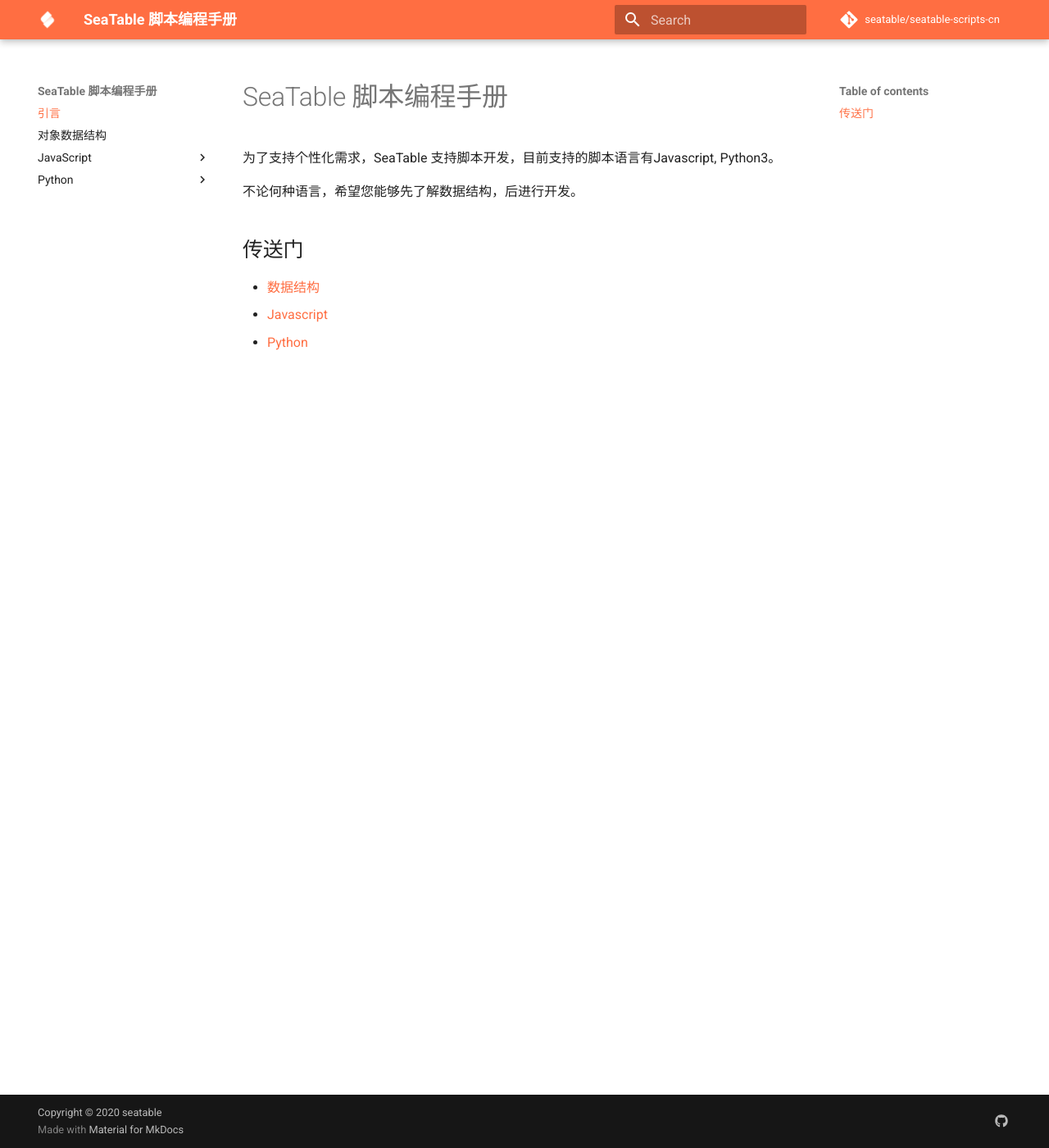
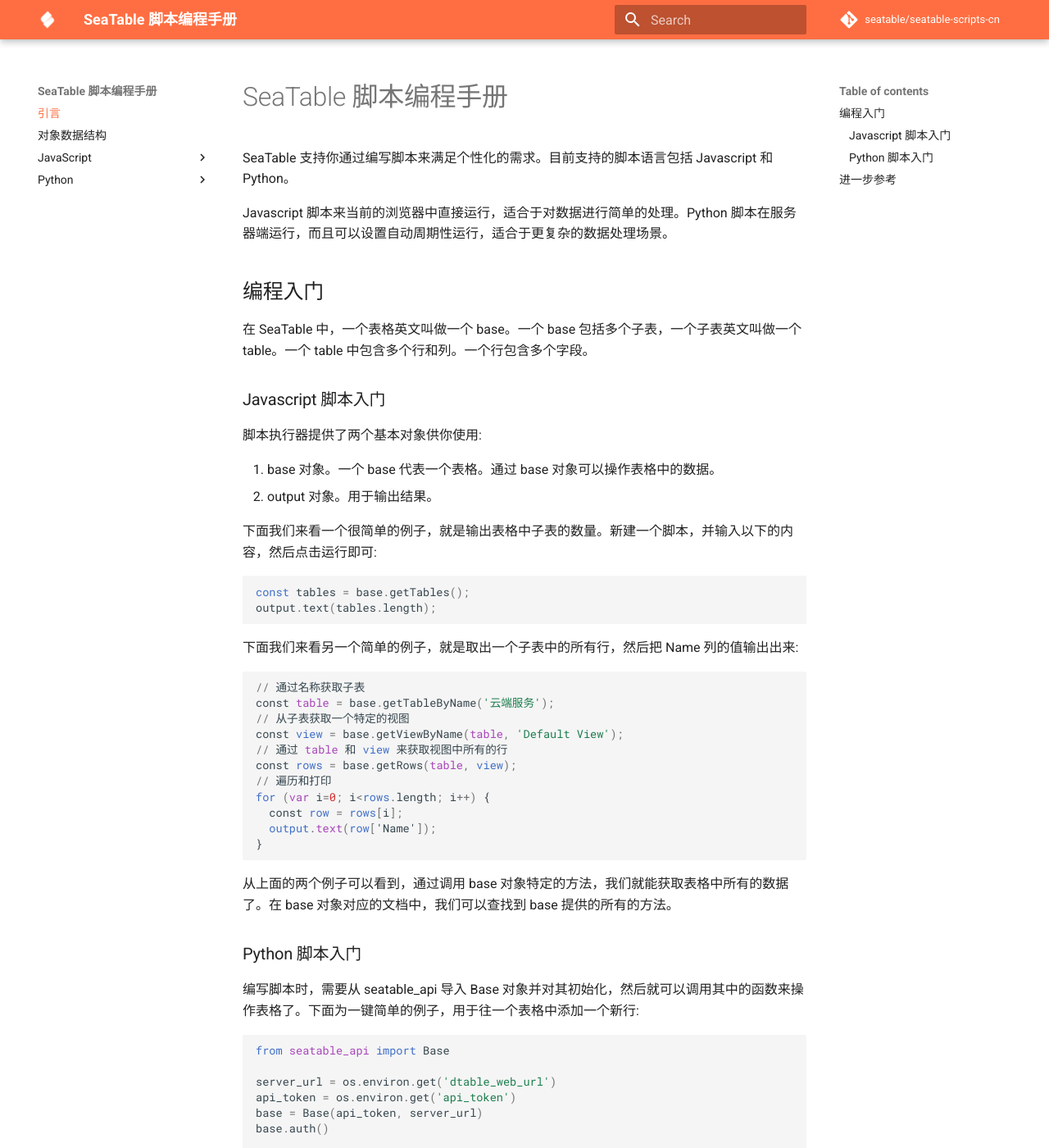
Before and after one commit to seatable/seatable-scripts-cn, an MkDocs documentation site: the page built from manual/README.md, in a window 1280 px wide and 1400 px high. Shown: the whole window at 82% size. Built offline with MkDocs 1.6.1 and Material for MkDocs 9.7.7, drawn with Linux system fonts in a browser that asks for light colours; comment, search, counter and statistics services are not loaded; some of the changed text lies outside the part shown.

Commit message:
Update readme

````diff
--- a/manual/README.md
+++ b/manual/README.md
@@ -1,10 +1,64 @@
 # SeaTable 脚本编程手册
 
-为了支持个性化需求，SeaTable 支持脚本开发，目前支持的脚本语言有Javascript, Python3。
+SeaTable 支持你通过编写脚本来满足个性化的需求。目前支持的脚本语言包括 Javascript 和 Python。
 
-不论何种语言，希望您能够先了解数据结构，后进行开发。
+Javascript 脚本来当前的浏览器中直接运行，适合于对数据进行简单的处理。Python 脚本在服务器端运行，而且可以设置自动周期性运行，适合于更复杂的数据处理场景。
 
-## 传送门
+## 编程入门
+
+在 SeaTable 中，一个表格英文叫做一个 base。一个 base 包括多个子表，一个子表英文叫做一个 table。一个 table 中包含多个行和列。一个行包含多个字段。
+
+### Javascript 脚本入门
+
+脚本执行器提供了两个基本对象供你使用:
+
+1. base 对象。一个 base 代表一个表格。通过 base 对象可以操作表格中的数据。
+2. output 对象。用于输出结果。
+
+下面我们来看一个很简单的例子，就是输出表格中子表的数量。新建一个脚本，并输入以下的内容，然后点击运行即可:
+
+```
+const tables = base.getTables();
+output.text(tables.length);
+```
+
+下面我们来看另一个简单的例子，就是取出一个子表中的所有行，然后把 Name 列的值输出出来:
+
+```
+// 通过名称获取子表
+const table = base.getTableByName('云端服务');
+// 从子表获取一个特定的视图
+const view = base.getViewByName(table, 'Default View');
+// 通过 table 和 view 来获取视图中所有的行
+const rows = base.getRows(table, view);
+// 遍历和打印
+for (var i=0; i<rows.length; i++) {
+  const row = rows[i];
+  output.text(row['Name']);
+}
+```
+
+从上面的两个例子可以看到，通过调用 base 对象特定的方法，我们就能获取表格中所有的数据了。在 base 对象对应的文档中，我们可以查找到 base 提供的所有的方法。
+
+### Python 脚本入门
+
+编写脚本时，需要从 seatable_api 导入 Base 对象并对其初始化，然后就可以调用其中的函数来操作表格了。下面为一键简单的例子，用于往一个表格中添加一个新行:
+
+```
+from seatable_api import Base
+
+server_url = os.environ.get('dtable_web_url')
+api_token = os.environ.get('api_token')
+base = Base(api_token, server_url)
+base.auth()
+
+row_data = {
+    "Name": "I am new Row"
+}
+base.append_row('Table1', row_data)
+```
+
+## 进一步参考
 
 * [数据结构](data-structure.md)
 * [Javascript](javascript/README.md)
--- a/manual/javascript/README.md
+++ b/manual/javascript/README.md
@@ -1,40 +1,11 @@
 # SeaTable Javascript 脚本编程
 
-一个脚本一般用于表格中数据的处理。脚本可以在用户的浏览器中或者后台运行。(目前仅支持在用户的浏览器中运行)
-
-## 编程入门
-
-在 SeaTable 中，一个表格英文叫做一个 base。一个 base 包括多个子表，一个子表英文叫做一个 table。一个 table 中包含多个行和列。一个行包含多个字段。
+Javascript 脚本来当前的浏览器中直接运行，适合于对数据进行简单的处理。
 
 脚本执行器提供了两个基本对象供你使用:
 
 1. base 对象。一个 base 代表一个表格。通过 base 对象可以操作表格中的数据。
 2. output 对象。用于输出结果。
-
-下面我们来看一个很简单的例子，就是输出表格中子表的数量。新建一个脚本，并输入以下的内容，然后点击运行即可:
-
-```
-const tables = base.getTables();
-output.text(tables.length);
-```
-
-下面我们来看另一个简单的例子，就是取出一个子表中的所有行，然后把 Name 列的值输出出来:
-
-```
-// 通过名称获取子表
-const table = base.getTableByName('云端服务');
-// 从子表获取一个特定的视图
-const view = base.getViewByName(table, 'Default View');
-// 通过 table 和 view 来获取视图中所有的行
-const rows = base.getRows(table, view);
-// 遍历和打印
-for (var i=0; i<rows.length; i++) {
-  const row = rows[i];
-  output.text(row['Name']);
-}
-```
-
-从上面的两个例子可以看到，通过调用 base 对象特定的方法，我们就能获取表格中所有的数据了。在 base 对象对应的文档中，我们可以查找到 base 提供的所有的方法。
 
 ## 编程参考
 
--- a/manual/python/README.md
+++ b/manual/python/README.md
@@ -1,68 +1,6 @@
 # SeaTable Python 脚本编程
 
-同Javascript, 脚本文件一般用于表格中数据的处理，但Python脚本由后台运行，且Python脚本中涉及到的表格读写操作由seatable-api库负责。
-
-[seatable-api](https://pypi.org/project/seatable-api/)
-
-## 编程入门
-
-编写脚本时，需要引入seatable_api
-
-```
-from seatable_api import Base
-```
-
-其中Base类就是要负责与SeaTable进行交互，交互前请先进行初始化
-
-```
-from seatable_api import Base
-
-# 此为SeaTable的地址
-server_url = os.environ.get('dtable_web_url')
-# 与SeaTable交互使用的api_token
-api_token = os.environ.get('api_token')
-
-# 以上两项均从环境变量中活得不必手动填写
-
-# 使用上面定义的变量进行初始化
-base = Base(api_token, server_url)
-# 并登陆
-base.auth()
-
-```
-
-如若您脚本与SeaTable交互，则以上代码应总是做为您脚本文件的前几行
-
-
-可以通过简单例子看下如何操作
-
-```
-import os
-
-from seatable_api import Base
-
-
-server_url = os.environ.get('dtable_web_url')
-api_token = os.environ.get('api_token')
-
-base = Base(api_token, server_url)
-
-base.auth()
-
-
-
-table_name = 'Table1'
-
-row_data = {
-
-    "Name": "I am new Row"
-
-}
-
-base.append_row(table_name, row_data)
-```
-
-添加脚本并运行该代码，则会发现表格Table1增加了一空白行
+Javascript 脚本来当前的浏览器中直接运行，适合于对数据进行简单的处理。Python 脚本在服务器端运行，而且可以设置自动周期性运行，适合于更复杂的数据处理场景。
 
 
 ## 编程参考
````
Also changed, not shown: other parts of manual/python/README.md (+1 -1 lines), manual/python/base.md (+1 -1 lines), manual/python/constants.md (+1 -1 lines).
